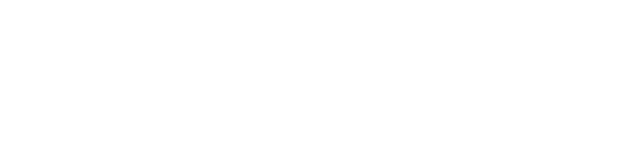
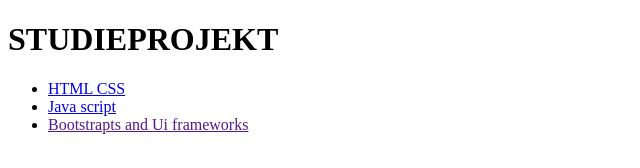
Before and after one commit to DorZab/studieprojekt, a plain HTML site: page projekt1.html in a window 1280 px wide. Shown: the whole page, without its empty margins (0-640 px from the left). Drawn offline with Linux system fonts and the light colour scheme.

Commit message:
commit projekt1

```diff
--- a/projekt1.html
+++ b/projekt1.html
@@ -7,6 +7,17 @@
     <title>projekt1</title>
 </head>
 <body>
+    <header>
+        <div id="logo" >
+           <h1>STUDIEPROJEKT</h1>
+        </div>
+        <nav>
+           <ul>
+          <li><a href="index.html">HTML CSS</a></li>
+          <li><a href="projekt1.html">Java script</a></li>
+          <li><a href="">Bootstrapts and Ui frameworks</a></li>
+           </ul>
+        </nav>
 
 </body>
 </html>
```
